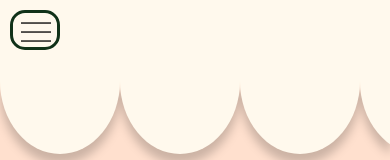
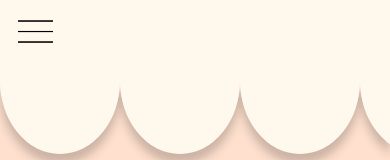
Before and after one commit to michellewong793/queer-art-fair-v2, a Next.js app: page / in a window 390 px wide. Shown: the top 160 px of the page. Built offline with nearby package versions, Linux system fonts and the light colour scheme; a web font is replaced by a local one.

Commit message:
resized hamburger icon, got rid of border, made it stay at the top of the header, and got rid of the hearts in the navbar

```diff
--- a/components/HeaderDecoration.js
+++ b/components/HeaderDecoration.js
@@ -14,20 +14,19 @@ const HeaderDecoration = (props) => {
     return (
         <div>
             <div className ={headerStyle.headerFill}>
+                <button className = {style.button} onClick = {() => setShowNav(!showNav)}></button>
                 <div className = {style.mobileContainer} style = {{display: showNav ? "flex" : "none"}}>
                     <a  href = "/" className = {currentRoute === '/' ? style.active : style.nonActive}>
                         ABOUT
                     </a>
-                    <img className = {style.image} src = '/heart.png'/>
                     <a  href = "/events" className = {currentRoute === '/events' ? style.active : style.nonActive}>
                         EVENTS
                     </a>
-                    <img className = {style.image} src = '/heart.png'/>
                     <a  className = {style.nonActive} href = "https://www.gofundme.com/f/queer-art-faire">
                         DONATE
                     </a>
                 </div>
-                <button className = {style.button} onClick = {() => setShowNav(!showNav)}></button>
+
             </div>
             <div className = {headerStyle.header}></div>
         </div>
--- a/components/navigation.module.css
+++ b/components/navigation.module.css
@@ -6,7 +6,7 @@
     margin: 0;
     color: #113219;
     text-decoration: none;
-    padding-bottom: 15px;
+    padding-bottom: 16px;
     text-align: center;
     background-image: url("/heart-underline.png");
     background-position: 5px 35px;
@@ -33,7 +33,7 @@
     margin: 0px;
     color: #113219;
     text-decoration: none;
-    padding-bottom: 15px;
+    padding-bottom: 16px;
     text-align: center;
 }
 
@@ -63,12 +63,12 @@
     margin-bottom: 30px;
     justify-content: center;
     border-radius: 15px;
-    border: solid #113219;
+    border: none;
     margin-left: 10px;
     background-color: #FFF9ED;
     align-items: center;
     background-image: url("/hamburger.png");
-    background-size: 30px 30px;
+    background-size: 35px 35px;
     background-position: 8px 4px;
     background-repeat: no-repeat;
 }
@@ -84,7 +84,7 @@
     flex-direction: column;
     justify-content: center;
     align-items: center;
-    margin-top: 60px;
+    margin-top: 0px;
     padding-left: 10%;
     padding-right: 10%;
     margin-left: auto;
@@ -110,7 +110,7 @@
         flex-direction: row;
         justify-content: center;
         align-items: center;
-        margin-top: 60px;
+        margin-top: 0px;
         padding-left: 10%;
         padding-right: 10%;
         margin-left: auto;
```
